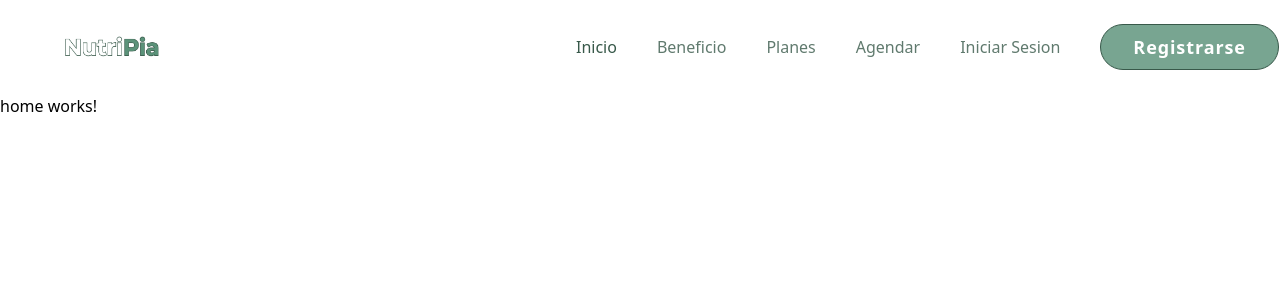
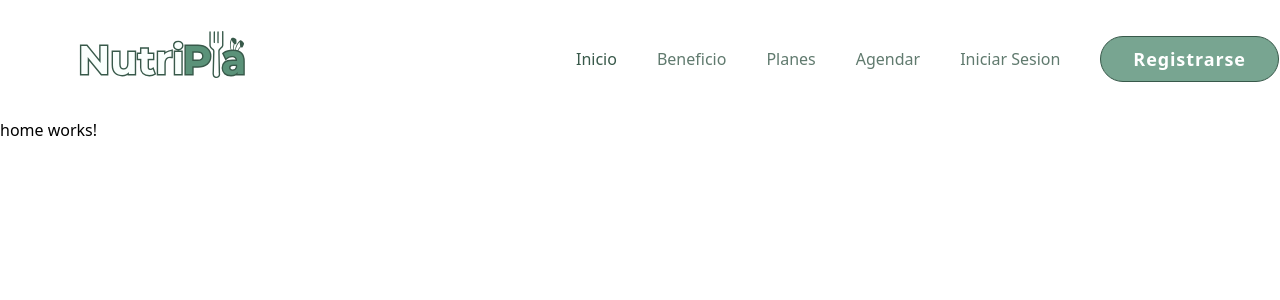
Before and after one commit to JooseMM/nutripia, an Angular app: page /inicio in a window 1280 px wide. Shown: the top 300 px of the page. Built offline with nearby package versions, Linux system fonts and the light colour scheme.

Commit message:
chaging svg logo

```diff
--- a/src/app/app.component.html
+++ b/src/app/app.component.html
@@ -1,7 +1,7 @@
 <nav class="flex flex-row relative px-mobile-padding py-3 items-center w-full
      | lg:py-6 lg: justify-between">
-  <a class="flex flex-row w-24" routerLink="/inicio" ariaCurrentWhenActive="page">
-    <img src="assets/logo.png" class="w-full h-full" />
+  <a class="flex flex-row w-38" routerLink="/inicio" ariaCurrentWhenActive="page">
+    <img src="assets/logo.svg" class="w-full h-full" />
   </a>
   <ul
     [class.hidden]="!isMenuOpen"
```
Also changed, not shown: src/assets/logo.png (deleted), src/assets/logo.svg (added).
